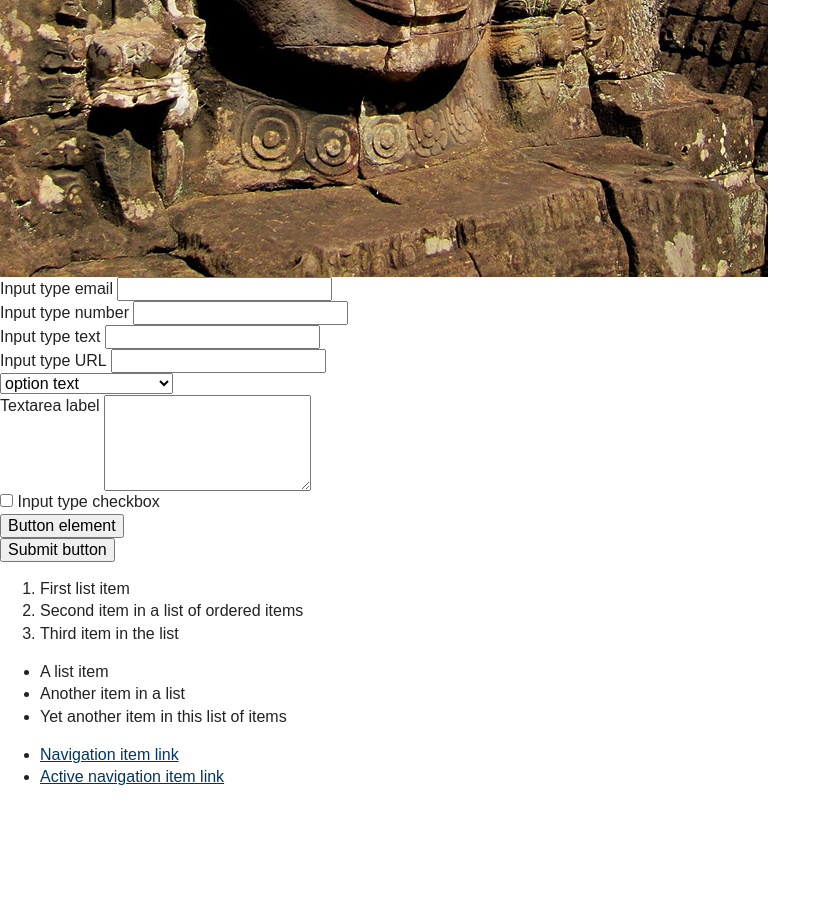
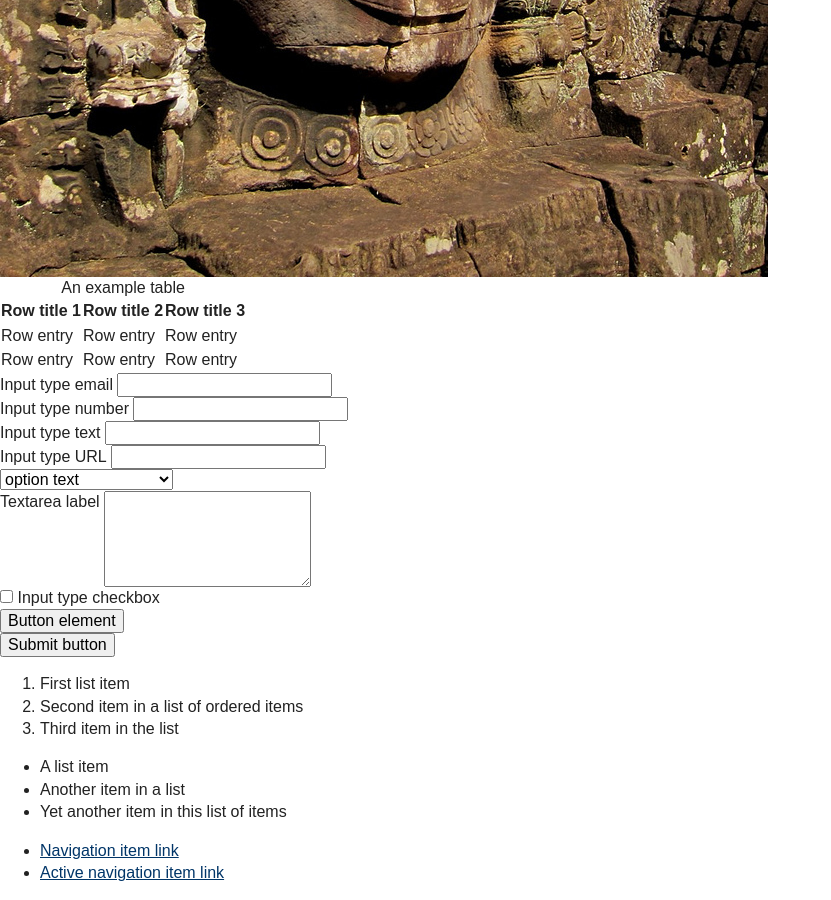
Before and after one commit to SteveBarnett/Front-end-Style-Guide, a Jekyll site: the page built from index.html, in a window 1280 px wide and 900 px high, scrolled down 1668 px. Shown: the whole window, without its empty margins (0-831 px from the left). Built offline with Jekyll 4.4.1, drawn with Linux system fonts in a browser that asks for light colours; Markdown is read by kramdown in place of the engine named in the settings; before the commit the page ends 2473 px from its top, so only the background shows below that.

Commit message:
Added table

```diff
--- /dev/null
+++ b/_includes/table.html
@@ -0,0 +1,22 @@
+      <table>
+          <caption>An example table</caption>
+          <thead>
+            <tr>
+              <th scope="col">Row title 1</th>
+              <th scope="col">Row title 2</th>
+              <th scope="col">Row title 3</th>
+            </tr>
+          </thead>
+          <tbody>
+            <tr>
+              <td>Row entry</td>
+              <td>Row entry</td>
+              <td>Row entry</td>
+            </tr>
+            <tr>
+              <td>Row entry</td>
+              <td>Row entry</td>
+              <td>Row entry</td>
+            </tr>
+          </tbody>
+        </table>
--- a/_layouts/default.html
+++ b/_layouts/default.html
@@ -50,6 +50,7 @@
         {% include rule.html %}
         {% include definitions.html %}
         {% include responsive-image.html %}
+        {% include table.html %}
 
         <form action="">
           {% include input-email.html %} <br />
```
